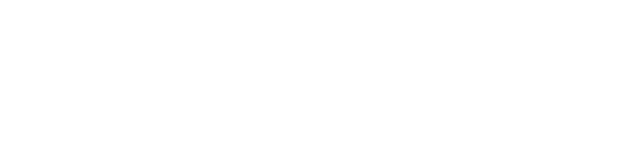
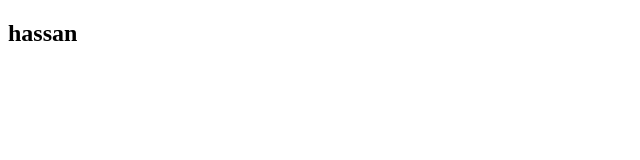
Before and after one commit to hamidionline/just_for_test, a plain HTML site: page index.html in a window 1280 px wide. Shown: the whole page, without its empty margins (0-640 px from the left). Drawn offline with Linux system fonts and the light colour scheme.

Commit message:
add name

```diff
--- a/index.html
+++ b/index.html
@@ -5,6 +5,6 @@
 	<title>Document</title>
 </head>
 <body>
-
+	<h2>hassan</h2>
 </body>
 </html>
```
